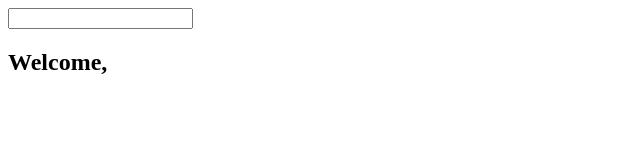
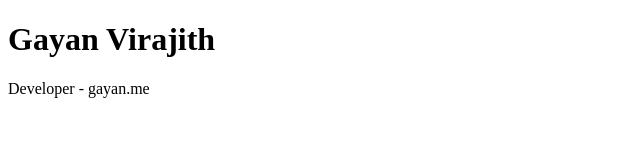
Before and after one commit to gayanvirajith/angular-artist-directory, a website: page index.html in a window 1280 px wide. Shown: the whole page, without its empty margins (0-640 px from the left). Drawn offline with Linux system fonts and the light colour scheme.

Commit message:
How controller works

```diff
--- a/index.html
+++ b/index.html
@@ -9,10 +9,26 @@
   <script type="text/javascript" src="lib/angular/angular.min.js"></script>
 </head>
 <body>
-  <input type="text" ng-model="name"/>
-  <h2>Welcome, {{ name }}</h2>
+
+  <div ng-controller="MyController as myCtrl">
+    <h1>{{ myCtrl.author.name }}</h1>
+    <p>{{ myCtrl.author.title + ' - ' + myCtrl.author.website }} </p>
+  </div>
+
   <script type="text/javascript">
     var app = angular.module('ArtistDirectory', []);
+
+    app.controller('MyController', function() {
+
+      this.author = {
+          name: "Gayan Virajith",
+          title: "Developer",
+          website: "gayan.me"
+      };
+
+    });
+
+
   </script>
 </body>
 </html>
```
